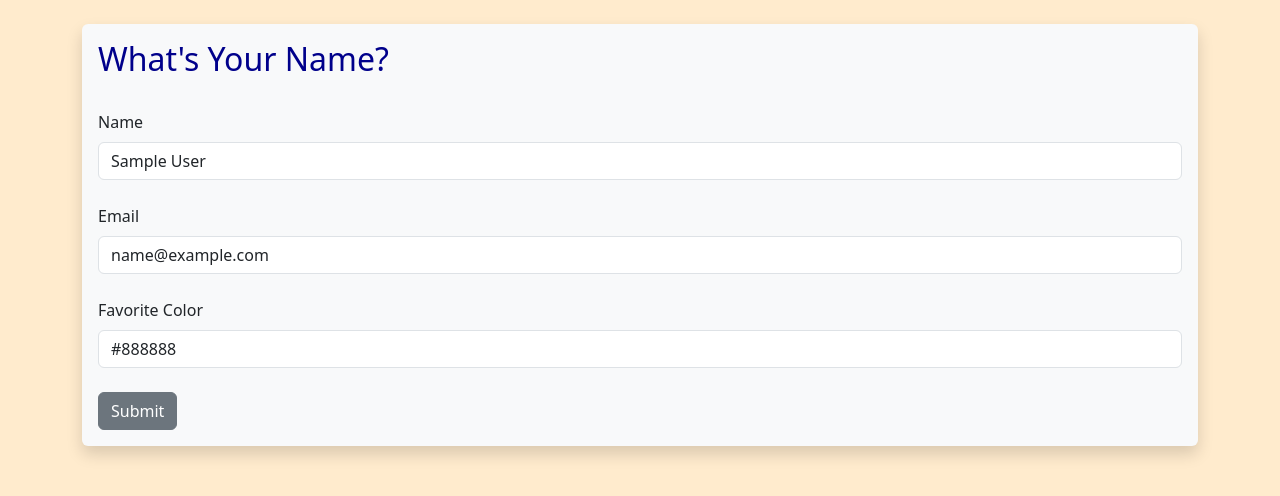
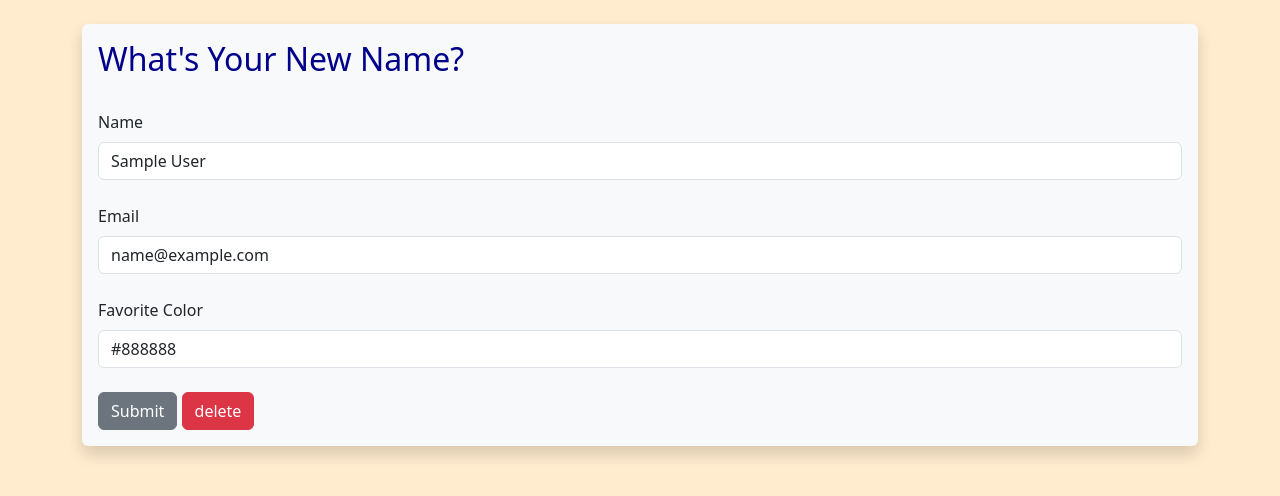
Before and after one commit to Alejoho/Flasker, a Flask app: page /update/1 in a window 1280 px wide. Shown: the part 56-552 px from the top of the page. Run offline with Flask 3, Linux system fonts and the light colour scheme; tables that the repository leaves empty hold one stand-in row (values such as "Sample post"); some libraries are stand-ins or nearby versions.

Commit message:
End of the 12nd video. Deleting users

```diff
--- a/app.py
+++ b/app.py
@@ -1,4 +1,4 @@
-from flask import Flask, render_template, flash, redirect
+from flask import Flask, render_template, flash, redirect, url_for
 from flask_wtf import FlaskForm
 from wtforms import StringField, SubmitField
 from wtforms.validators import DataRequired
@@ -47,6 +47,19 @@ class NamerForm(FlaskForm):
     submit = SubmitField("Submit")
 
 
+@app.route("/delete/<int:id>")
+def delete_user(id):
+    user_to_delete = Users.query.get_or_404(id)
+    db.session.delete(user_to_delete)
+    try:
+        db.session.commit()
+    except Exception as err:
+        print(err)
+        return 404
+    flash("User Deleted Successfully!!")
+    return redirect(url_for("add_user"))
+
+
 @app.route("/update/<int:id>", methods=["GET", "POST"])
 def update(id):
     name = None
@@ -82,7 +95,6 @@ def add_user():
         except Exception as er:
             print(er)
             flash("Integrity Error!", "error")
-            # return redirect("/")
         else:
             my_name = form.name.data
             form.name.data = ""
--- a/templates/add_user.html
+++ b/templates/add_user.html
@@ -52,7 +52,8 @@
             {{ our_user.id }}.
             <a href="{{ url_for('update',id=our_user.id) }}">{{ our_user.name }}</a> -
             {{ our_user.email }} -
-            {{ our_user.favorite_color }}<br />
+            {{ our_user.favorite_color }} -
+            <a href="{{ url_for('delete_user',id=our_user.id) }}">delete</a><br />
         </td>
     </tr>
     {% endfor %}
--- a/templates/update.html
+++ b/templates/update.html
@@ -22,7 +22,7 @@
 {% else %} {# renders the form #}
 
 <div class="shadow p-3 mb-5 bg-body-tertiary rounded">
-    <h1>What's Your Name?</h1>
+    <h1>What's Your New Name?</h1>
     <br />
 
     <form action="{{ url_for('update', id=record.id) }}" method="post">
@@ -37,6 +37,7 @@
         {{ form.favorite_color(class="form-control",value=record.favorite_color) }}
         <br />
         {{ form.submit(class="btn btn-secondary")}}
+        <a href="{{ url_for('delete_user',id=record.id) }}" class="btn btn-danger">delete</a>
     </form>
 
 </div>
```
